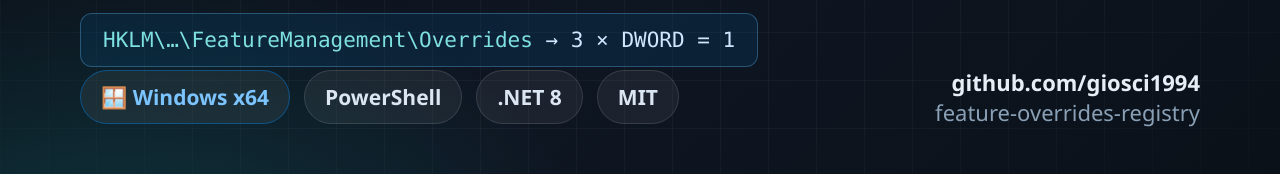
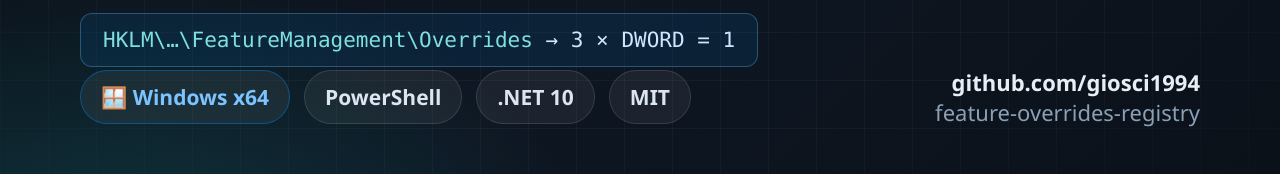
Before and after one commit to giosci1994/feature-overrides-registry, a plain HTML site: page docs/social-preview.html in a window 1280 px wide. Shown: the part 448-622 px from the top of the page. Drawn offline with Linux system fonts and the light colour scheme.

Commit message:
docs: social preview badge .NET 10
Co-Authored-By: Claude Sonnet 5.5 <noreply@anthropic.com>

```diff
--- a/docs/social-preview.html
+++ b/docs/social-preview.html
@@ -134,7 +134,7 @@
       <div class="badges">
         <span class="badge win">🪟 Windows x64</span>
         <span class="badge">PowerShell</span>
-        <span class="badge">.NET 8</span>
+        <span class="badge">.NET 10</span>
         <span class="badge">MIT</span>
       </div>
       <div class="who"><b>github.com/giosci1994</b><br>feature-overrides-registry</div>
```
Also changed, not shown: docs/social-preview.png.
